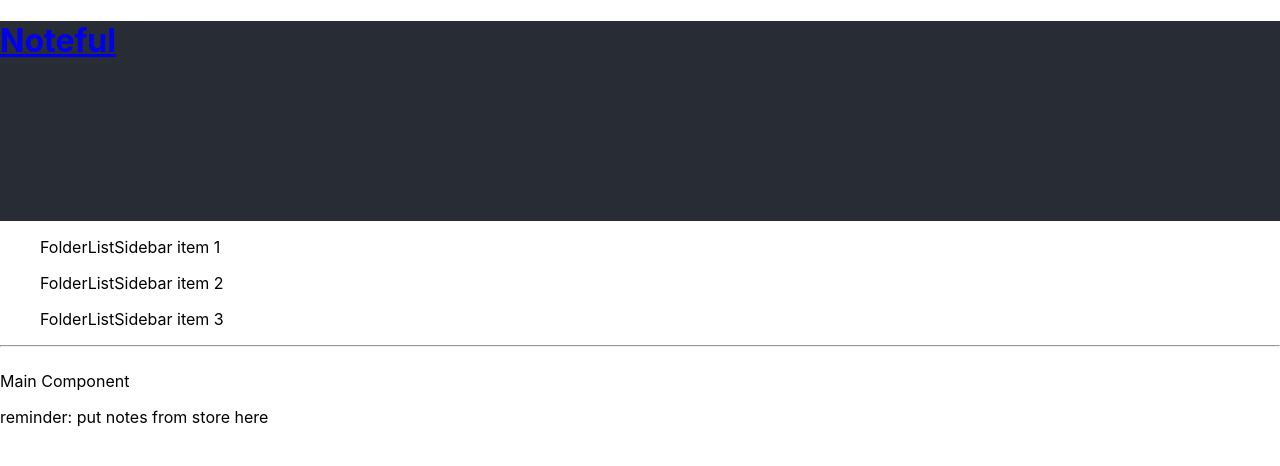
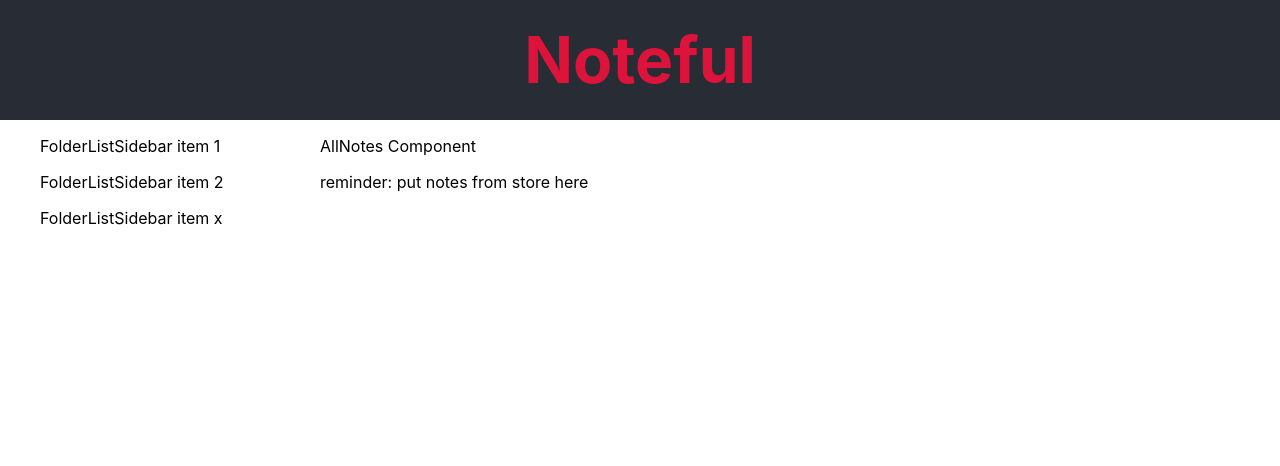
Before and after one commit to jessegilbride/noteful, a React (Create React App) app: page / in a window 1280 px wide. Shown: the top 466 px of the page. Built offline with nearby package versions, Linux system fonts and the light colour scheme.

Commit message:
fix css, organized components

```diff
--- /dev/null
+++ b/src/AllNotes.js
@@ -0,0 +1,14 @@
+import React, { Component } from 'react'
+
+export class AllNotesView extends Component {
+  render() {
+    return (
+      <div>
+        <p>AllNotes Component</p>
+        <p>reminder: put notes from store here</p>
+      </div>
+    )
+  }
+}
+
+export default AllNotesView
--- a/src/App.css
+++ b/src/App.css
@@ -2,13 +2,24 @@
 }
 
 .App header {
+  display: flex;
+  justify-content: center;
+  align-items: center;
+  min-height: 100px;
   background-color: #282c34;
-  min-height: 200px;
-  align-items: center;
-  color: white;
 }
 
-main {
+.header-link {
+  text-decoration: none;
+  font-size: 200%;
+  color: crimson;
+}
+
+.header-link:hover {
+  color: khaki;
+}
+
+.flex-container {
   display: flex;
   flex-direction: column;
 }
@@ -24,7 +35,7 @@ section.main-view {
 }
 
 @media screen and (min-width: 720px) {
-  .App {
+  .flex-container {
     flex-direction: row;
   }
   nav {
--- a/src/App.js
+++ b/src/App.js
@@ -1,10 +1,11 @@
+// COMPONENTS --------------------
 import React, { Component } from 'react';
-import { Route, Link, Switch } from 'react-router-dom';
+import { Link } from 'react-router-dom';
 import Main from './Main';
-import Folder from './Folder';
-import Note from './Note';
-import FolderListSidebar from './FolderListSidebar';
-import FolderNameSidebar from './FolderNameSidebar';
+import Sidebar from './Sidebar';
+// FILES & HELPERS --------------------
+import dummyStore from './dummyStore';
+// CSS --------------------
 import './App.css';
 
 class App extends Component {
@@ -14,21 +15,12 @@ class App extends Component {
       <div className='App'>
         <header>
           <h1>
-            <Link to='/'>Noteful</Link>
+            <Link to='/' className='header-link'>Noteful</Link>
           </h1>
         </header>
-        <main>
-          <nav>
-            <Switch>
-              <Route path='/folder/note' component={FolderNameSidebar} />
-              <Route path='/' component={FolderListSidebar} />
-            </Switch>
-          </nav>
-          <section className='main-view'>
-            <Route exact path='/' component={Main} />
-            <Route path='/folder' component={Folder} />
-            <Route path='/folder/note' component={Note} />
-          </section>
+        <main className='flex-container'>
+          <Sidebar folders={dummyStore.folders} />
+          <Main notes={dummyStore.notes} />
         </main>
       </div>
     )
--- a/src/FolderListSidebar.js
+++ b/src/FolderListSidebar.js
@@ -6,8 +6,7 @@ class FolderListSidebar extends Component {
       <div>
         <ul>FolderListSidebar item 1</ul>
         <ul>FolderListSidebar item 2</ul>
-        <ul>FolderListSidebar item 3</ul>
-        <hr />
+        <ul>FolderListSidebar item x</ul>
       </div>
     )
   }
--- a/src/Main.js
+++ b/src/Main.js
@@ -1,20 +1,17 @@
 import React, { Component } from 'react';
-// import { Route, Link } from 'react-router-dom';
-// import Folder from './Folder';
-// import Note from './Note';
+import { Route } from 'react-router-dom';
+import AllNotes from './AllNotes';
+import Folder from './Folder';
+import Note from './Note';
 
 class Main extends Component {
   render() {
     return (
-      <div>
-        <p>Main Component</p>
-        <p>reminder: put notes from store here</p>
-        {/* <section>
-          <Route exact path='/' component={Main} />
-          <Route path='/folder' component={Folder} />
-          <Route path='/folder/note' component={Note} />
-        </section> */}
-      </div>
+      <section className='main-view'>
+        <Route exact path='/' component={AllNotes} />
+        <Route path='/folder' component={Folder} />
+        <Route path='/folder/note' component={Note} />
+      </section>
     )
   }
 }
--- /dev/null
+++ b/src/Sidebar.js
@@ -0,0 +1,19 @@
+import React, { Component } from 'react';
+import { Route, Switch } from 'react-router-dom';
+import FolderListSidebar from './FolderListSidebar';
+import FolderNameSidebar from './FolderNameSidebar';
+
+class Sidebar extends Component {
+  render() {
+    return (
+      <nav>
+        <Switch>
+          <Route path='/folder/note' component={FolderNameSidebar} />
+          <Route path='/' component={FolderListSidebar} />
+        </Switch>
+      </nav>
+    )
+  }
+}
+
+export default Sidebar
```
Also changed, not shown: 1 other file (tests, documents, lock files or other folders).
